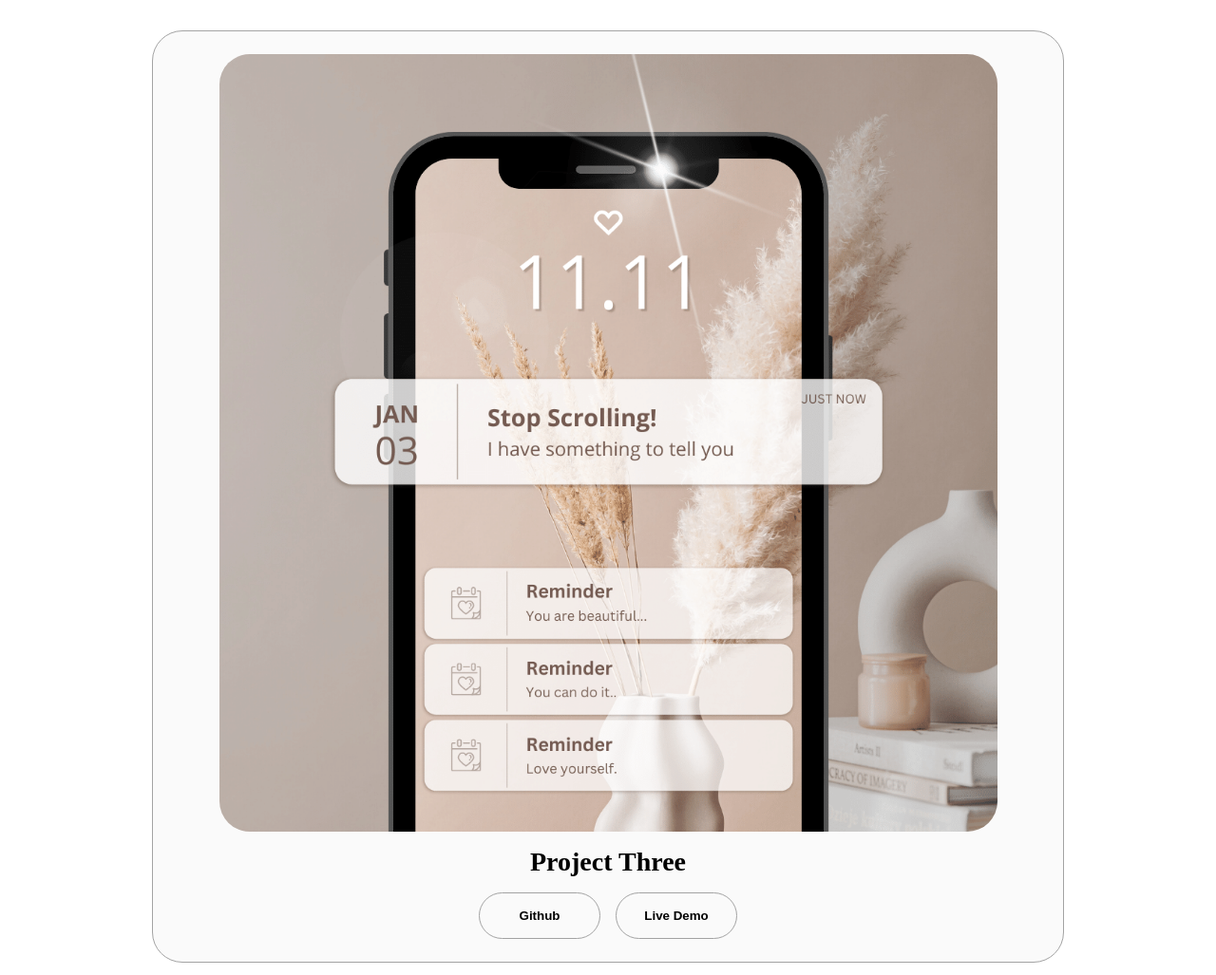
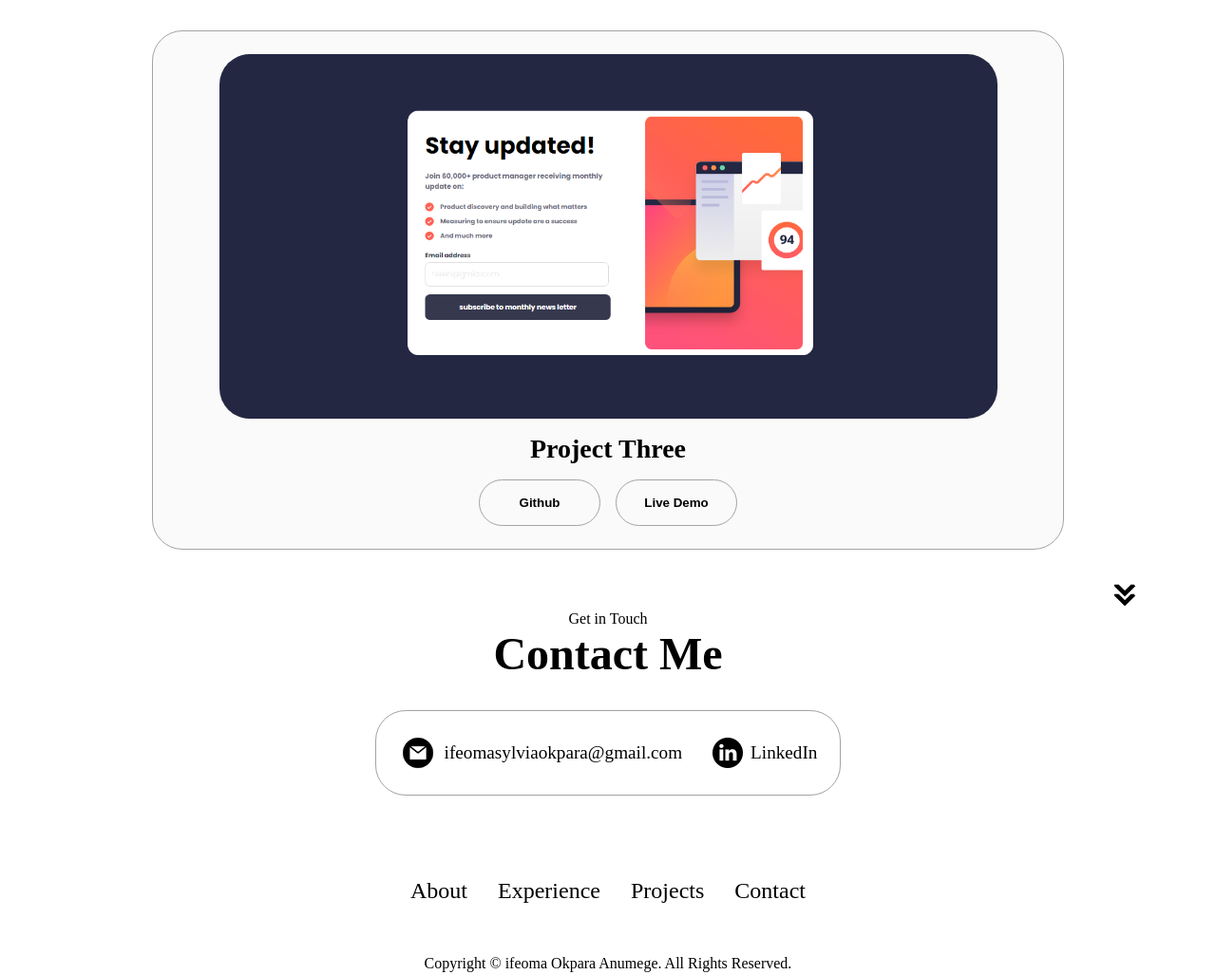
Before and after one commit to SylviaifyX/portfolio, a plain HTML site: page index.html in a window 1280 px wide. Shown: the part 3105-4132 px from the top of the page at 95% size. Drawn offline with nearby package versions, Linux system fonts and the light colour scheme.

Commit message:
new update

```diff
--- a/index.html
+++ b/index.html
@@ -203,7 +203,7 @@
                 </div>
                 <div class="details-container color-container">
                     <div class="article-container">
-                        <img src="./images/project-2.png" alt="Project 3" class="project-img" />
+                        <img src="./images/pic.PNG" alt="Project 3" class="project-img" />
                     </div>
                     <h2 class="experience-sub-title project-title">Project Three</h2>
                     <div class="btn-container">
```
